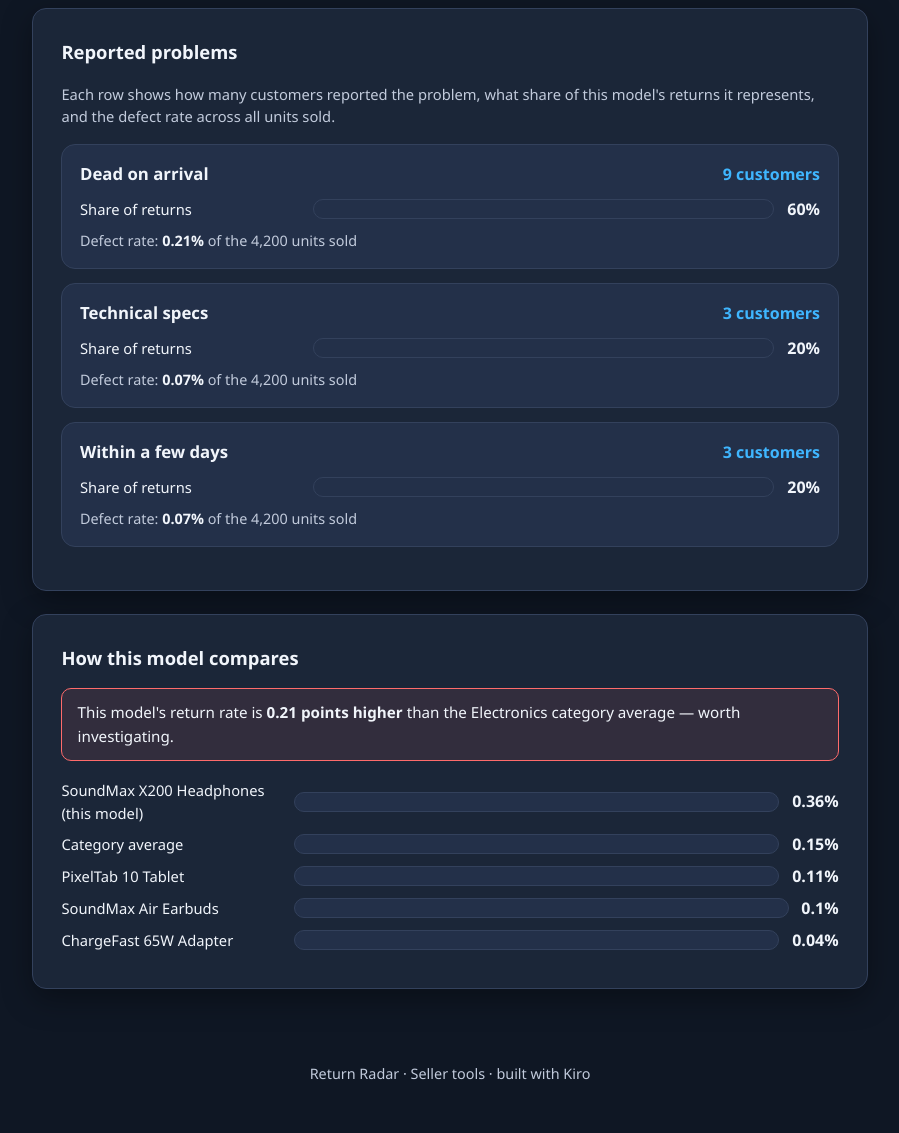
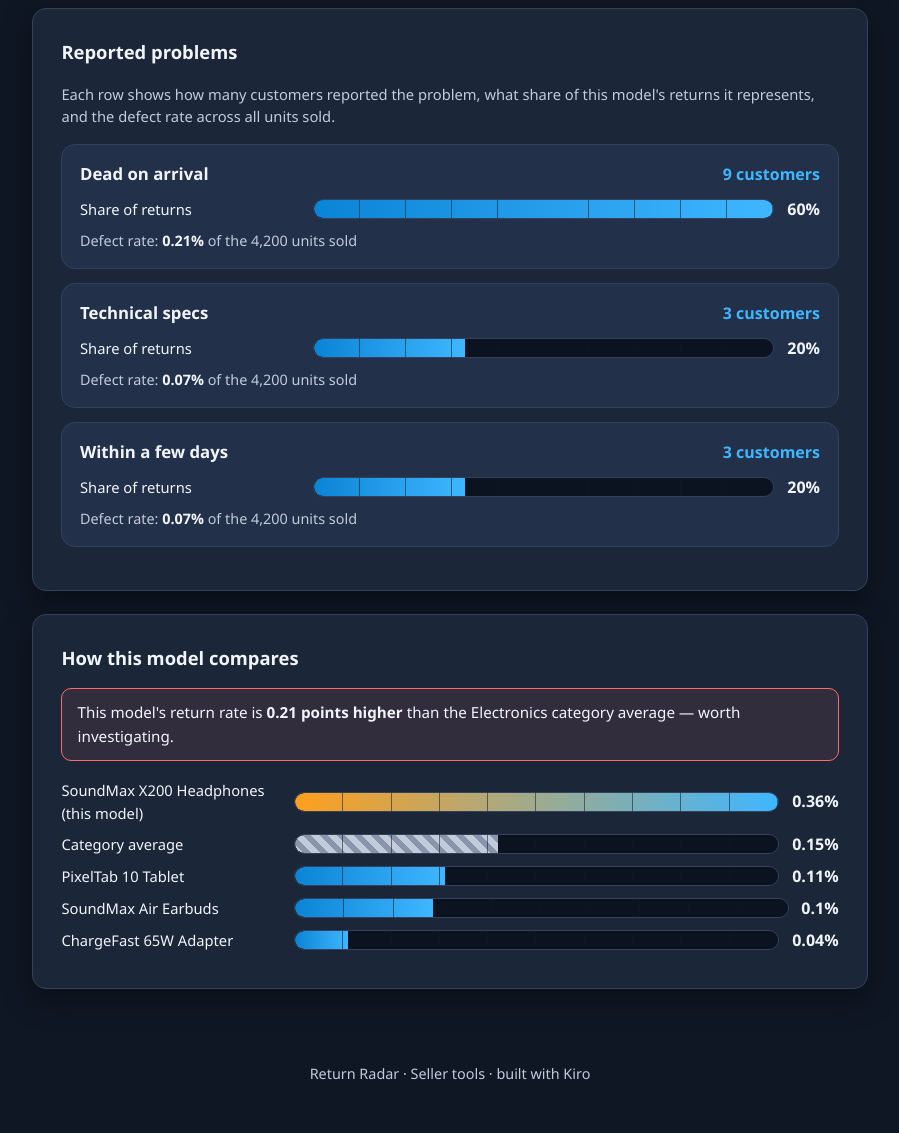
Before and after one commit to Final-Eclipse/return-radar, a Flask app: page /investigation in a window 1280 px wide. Shown: the part 639-1772 px from the top of the page, without its empty margins (190-1089 px from the left). Run offline with Flask 3, Linux system fonts and the light colour scheme; the visitor is signed in with stand-in values (Sample User, id 1); data comes from the database, SQL or seed files in the repository; both versions use the stored data as it was after the commit.

Commit message:
Add files via upload

```diff
--- a/aws_workshop/static/app.js
+++ b/aws_workshop/static/app.js
@@ -234,6 +234,12 @@
     progressText.textContent = "Question " + current + " of " + total;
     progressFill.style.width = pct + "%";
 
+    // Drive the segment dividers to match the number of questions in the
+    // path so the bar reads as `total` discrete steps.
+    if (progressBar) {
+      progressBar.style.setProperty("--segments", String(total));
+    }
+
     // Expose progress to assistive tech on the progress bar element.
     if (progressBar) {
       progressBar.setAttribute("aria-valuenow", String(current));
--- a/aws_workshop/static/style.css
+++ b/aws_workshop/static/style.css
@@ -209,18 +209,39 @@
   margin-bottom: 0.8rem;
 }
 .progress-track {
+  display: block;
+  position: relative;
   flex: 1;
-  height: 8px;
-  background: var(--surface-2);
+  height: 14px;
+  /* Dark, clearly-empty track so the filled portion stands out. */
+  background: #0b1220;
   border: 1px solid var(--border);
   border-radius: 999px;
   overflow: hidden;
 }
 .progress-fill {
+  display: block;
   height: 100%;
   width: 0%;
   background: linear-gradient(90deg, var(--accent-strong), var(--accent));
   transition: width 0.3s ease;
+}
+/* Segment dividers: thin tick lines drawn over the track so the bar reads as
+   N discrete steps. --segments is set inline by the frontend to match the
+   number of questions. The lines are only a couple of px wide so they divide
+   the bar without tinting the empty portion. */
+.progress-track::after {
+  content: "";
+  position: absolute;
+  inset: 0;
+  pointer-events: none;
+  background-image: repeating-linear-gradient(
+    to right,
+    transparent 0,
+    transparent calc(100% / var(--segments, 4) - 2px),
+    rgba(0, 0, 0, 0.55) calc(100% / var(--segments, 4) - 2px),
+    rgba(0, 0, 0, 0.55) calc(100% / var(--segments, 4))
+  );
 }
 
 fieldset.question {
@@ -400,17 +421,45 @@
   color: var(--text);
 }
 .bar-track {
-  background: var(--surface-2);
+  display: block;
+  position: relative;
+  /* Dark, clearly-empty track so the filled portion is unmistakable. */
+  background: #0b1220;
   border: 1px solid var(--border);
   border-radius: 999px;
   height: 20px;
   overflow: hidden;
 }
 .bar-fill {
+  display: block;
   height: 100%;
   background: linear-gradient(90deg, var(--accent-strong), var(--accent));
   border-radius: 999px 0 0 999px;
   min-width: 2px;
+  transition: width 0.4s ease;
+}
+/* Segment dividers across data bars (fixed 10 segments = each tick is 10%),
+   so the bars read as a scale rather than one solid block. */
+.bar-track::after {
+  content: "";
+  position: absolute;
+  inset: 0;
+  pointer-events: none;
+  background-image: repeating-linear-gradient(
+    to right,
+    transparent 0,
+    transparent calc(10% - 1px),
+    rgba(15, 23, 36, 0.55) calc(10% - 1px),
+    rgba(15, 23, 36, 0.55) 10%
+  );
+}
+/* Comparison-bar fill variants also need to render as blocks. */
+.bar-fill-strong,
+.bar-fill-avg {
+  display: block;
+  height: 100%;
+  min-width: 2px;
+  border-radius: 999px 0 0 999px;
   transition: width 0.4s ease;
 }
 .bar-count {
```
Also changed, not shown: aws_workshop/return_radar.db.
